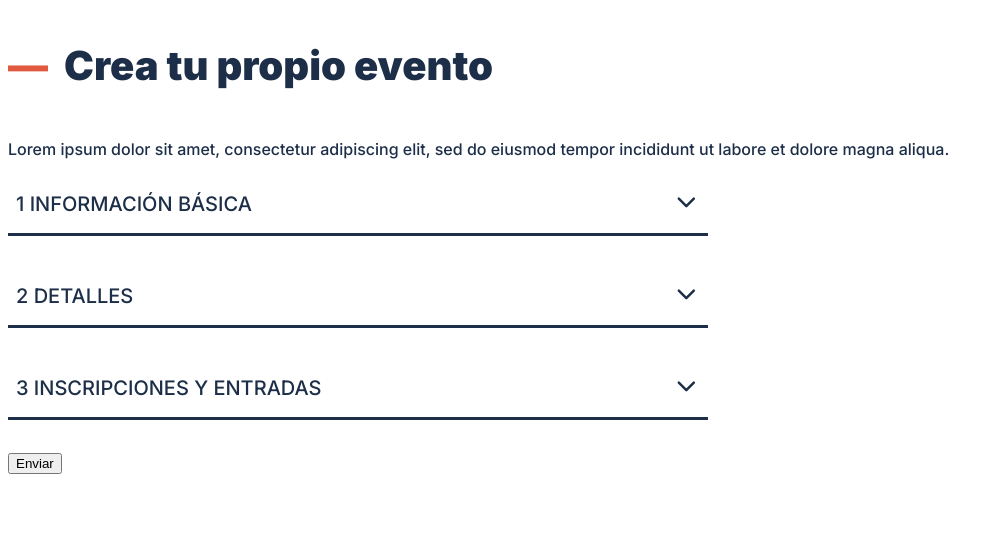
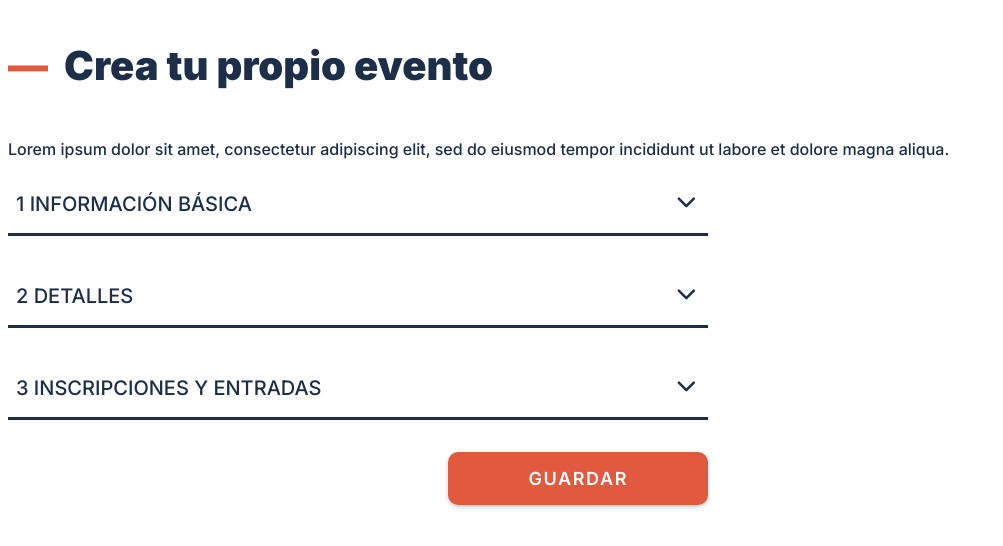
Before and after one commit to raulalhena/actos, a Next.js app: page /event in a window 1280 px wide. Shown: the top 546 px of the page, without its empty margins (0-1003 px from the left). Built offline with nearby package versions, Linux system fonts and the light colour scheme.

Commit message:
Submit button styled

```diff
--- /dev/null
+++ b/src/components/Button/ButtonSubmit.module.css
@@ -0,0 +1,33 @@
+.container {
+    display: flex;
+    justify-content: flex-end;
+}
+
+.buttonSubmit {
+  all: unset;
+  width: fit-content;
+  height: fit-content;
+  padding: 1rem 5rem;
+  flex-shrink: 0;
+  border-radius: 0.625rem;
+  background: #e15a40;
+  color: #fff;
+  text-align: center;
+  font-size: 1.125rem;
+  font-style: normal;
+  font-weight: 600;
+  line-height: normal;
+  letter-spacing: 0.1rem;
+  text-transform: uppercase;
+  box-shadow: 0 2px 4px rgba(0, 0, 0, 0.2);
+}
+.buttonSubmit:hover, .buttonSubmit:active {
+    cursor: pointer;
+  }
+
+.buttonSubmit:active {
+  background: #ffffff;
+  color: #e15a40;
+  border: 1.5px solid #e15a40;
+  transform: scale(0.98);
+}
--- a/src/components/Button/ButtonSubmit.tsx
+++ b/src/components/Button/ButtonSubmit.tsx
@@ -1,10 +1,13 @@
 import { ButtonSubmitProps } from '@/app/interfaces/buttonSubmitProps';
+import styles from './ButtonSubmit.module.css';
 
-const ButtonSubmit = ({ label }:ButtonSubmitProps) => {
+const ButtonSubmit = ({ label }: ButtonSubmitProps) => {
     return (
-        <button type='submit'>
-            {label}
-        </button >
+        <div className={styles.container}>
+            <button className={styles.buttonSubmit} type="submit">
+                {label}
+            </button>
+        </div>
     );
 };
 
--- a/src/components/Form/EventForm.tsx
+++ b/src/components/Form/EventForm.tsx
@@ -202,7 +202,7 @@ const EventForm = () => {
                     {isSection3Visible && <section>
                         <p>This is the content to show/hide.</p></section>}
                 </div>
-                <ButtonSubmit label="Enviar" />
+                <ButtonSubmit label="Guardar" />
             </form>
         </div>
     );
```
